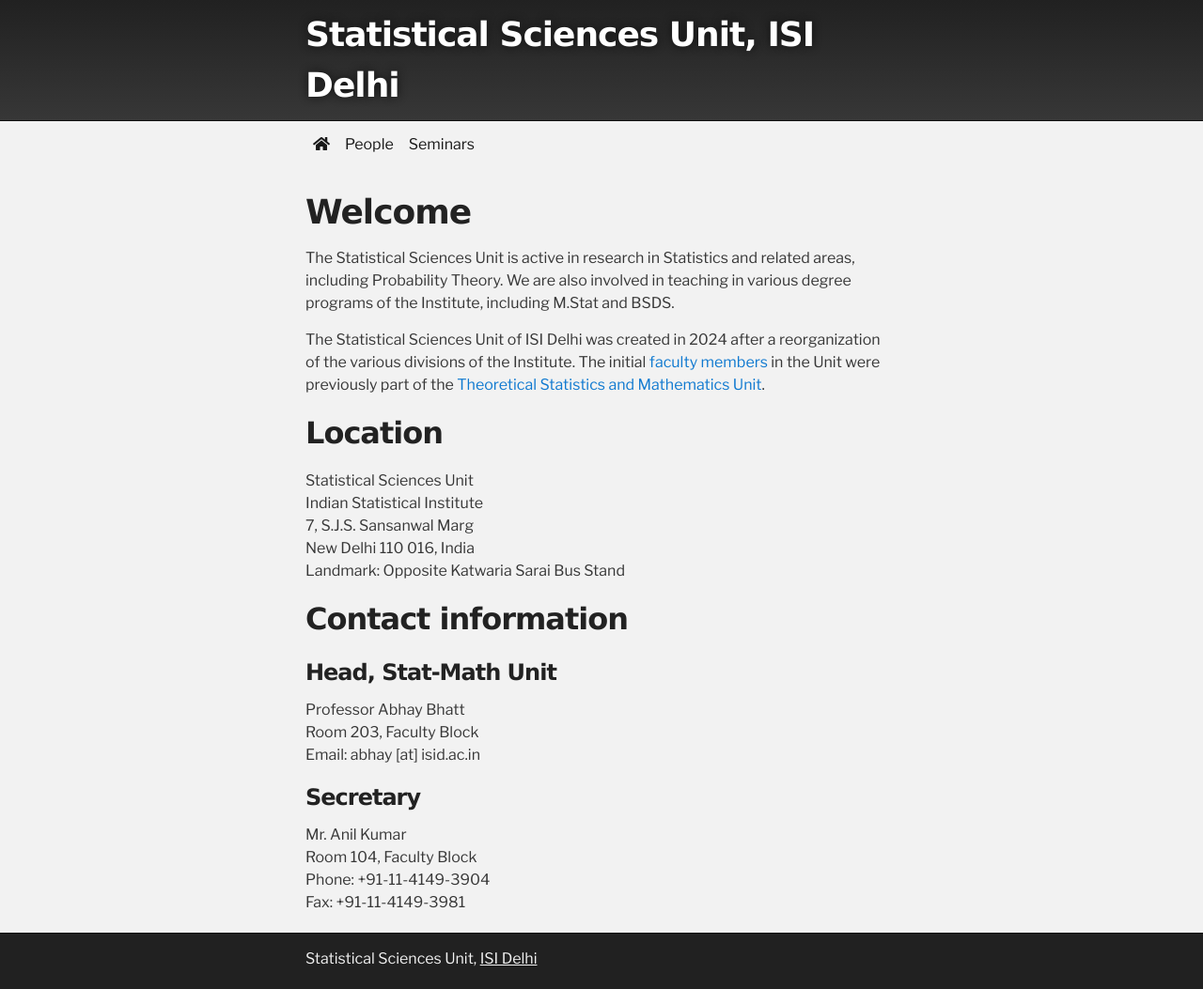
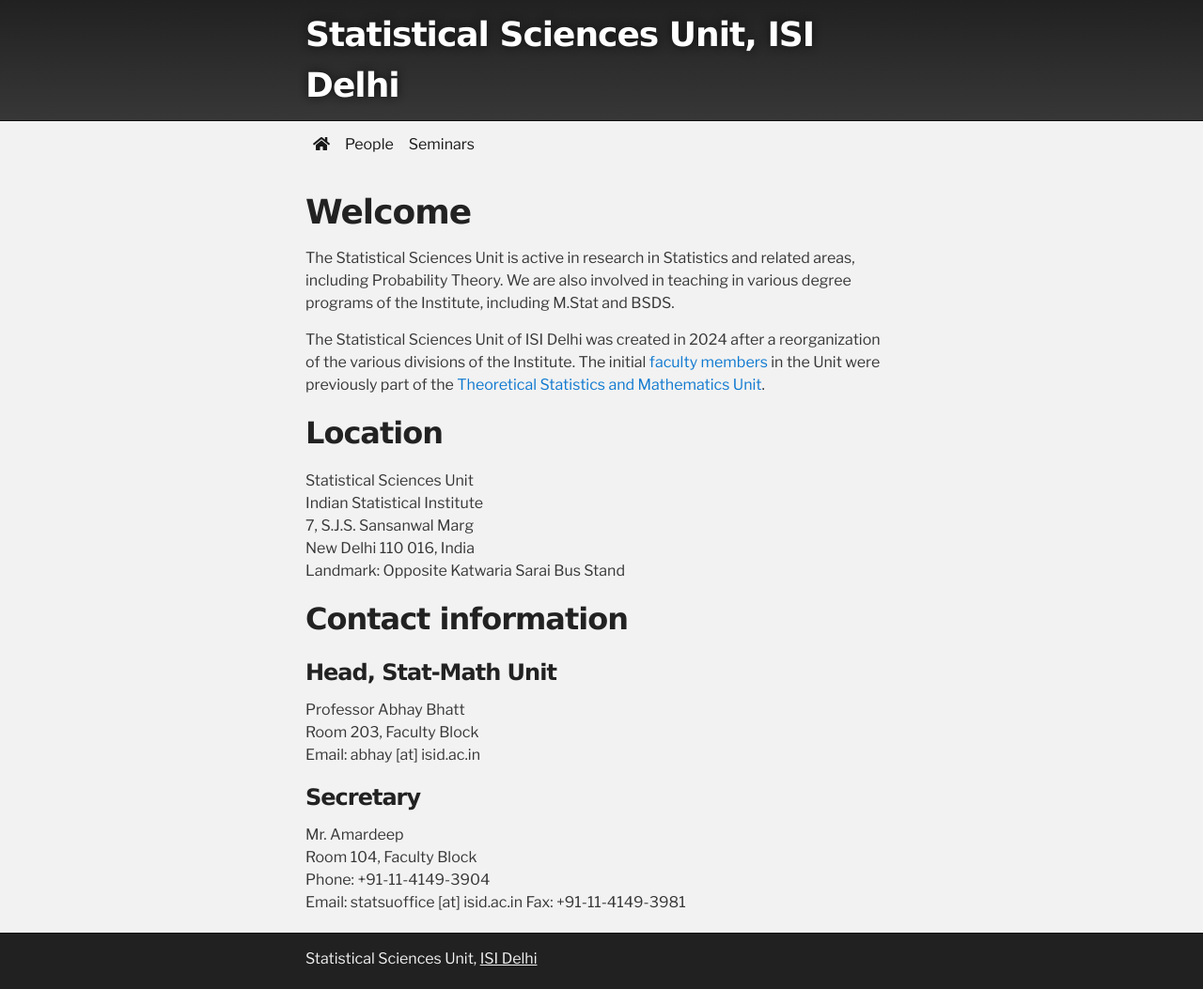
Before and after one commit to isid-statsu/isid-statsu.github.io, a Jekyll site: the page built from index.md, in a window 1280 px wide. Shown: the whole page at 94% size. Built offline with Jekyll 4.4.1, drawn with Linux system fonts in a browser that asks for light colours; nearby versions of some CDN libraries.

Commit message:
Update index.md

```diff
--- a/index.md
+++ b/index.md
@@ -37,8 +37,8 @@ Email: abhay [at] isid.ac.in
 
 ### Secretary
 
-Mr. Anil Kumar\
+Mr. Amardeep\
 Room 104, Faculty Block\
 Phone: +91-11-4149-3904\
-<!-- Email:  [at] isid.ac.in -->
+Email: statsuoffice [at] isid.ac.in
 Fax: +91-11-4149-3981
```
